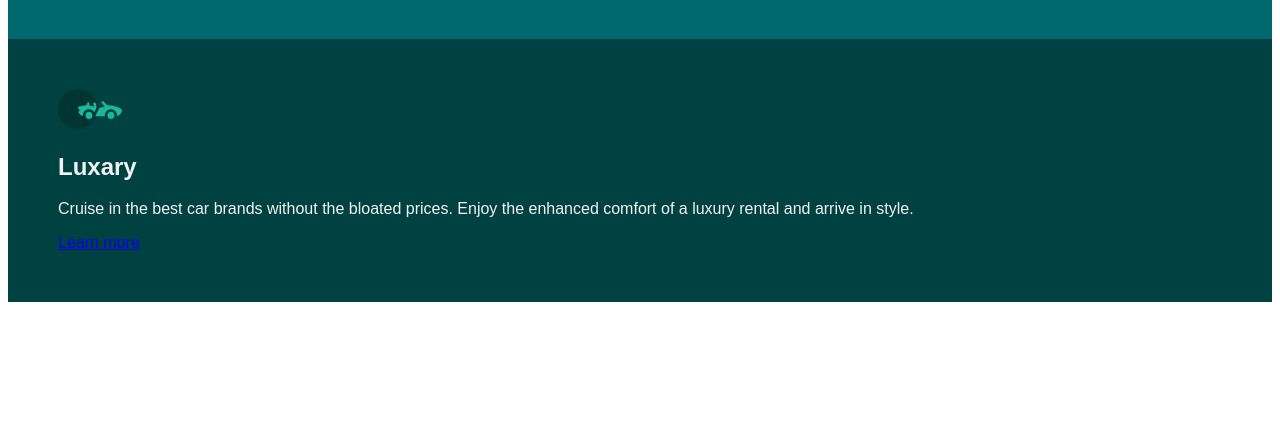
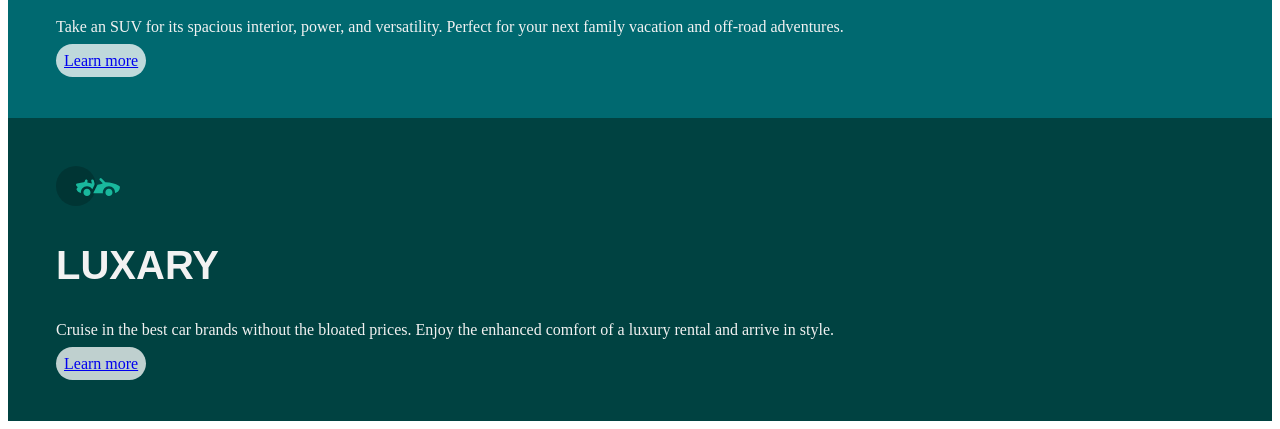
Before and after one commit to Klopikk/3_rocnik_web_java, a plain HTML site: page trojstlcovy_layout/index.html in a window 1280 px wide. Shown: the part 497-926 px from the top of the page. Before the commit the page ends 807 px from the top, so only its background shows below. Drawn offline with Linux system fonts and the light colour scheme; a web font is replaced by a local one.

Commit message:
skoro hotovo

```diff
--- a/trojstlcovy_layout/assets/css/style.css
+++ b/trojstlcovy_layout/assets/css/style.css
@@ -13,15 +13,18 @@
 }
 
 body {
-font-family: "Big Shoulders", sans-serif;
 color: var(--svetloseda);
 }
 p.a{
     font-family: "Lexand Deca", sans-serif;
+    font-size: 1.1rem;
+    font-weight: 300;
+    line-height: 1.8rem;
+
 }
 
 section{
-    padding: 50px;
+    padding: 3rem;
 
 }
 .autosedany{
@@ -33,3 +36,17 @@ section{
 .autoluxary{
     background-color: var(--tmava-cyan);
 }
+h2{
+    font-size: 2.5rem;
+    font-family: "Big Shoulders", sans-serif;
+    text-transform: uppercase;
+}
+
+a{
+    padding: 0.5rem ;
+    background-color: var(--transparentna-biela);
+    text-decoration: none underline;
+    border-radius: 30px;
+    margin: 4rem 0;
+
+}
--- a/trojstlcovy_layout/index.html
+++ b/trojstlcovy_layout/index.html
@@ -21,7 +21,7 @@
 
      <p>Choose a sedan for it affordabily and excellent fuel economy. Ideal for cruising in the city or on your next road trip.</p>
 
-     <a href="a">Learn more</a>
+     <a href="a" class="button">Learn more</a>
 
    </section>
 
@@ -33,7 +33,7 @@
 
     <p>Take an SUV for its spacious interior, power, and versatility. Perfect for your next family vacation and off-road adventures.</p>
 
-    <a href="a">Learn more</a>
+    <a href="a" class="button">Learn more</a>
 
   </section>
 
@@ -47,7 +47,7 @@
     <p>Cruise in the best car brands without the bloated prices. Enjoy the enhanced comfort of a luxury rental and arrive in style.
     </p>
 
-    <a href="a">Learn more</a>
+    <a href="a" class="button">Learn more</a>
 
   </section>
 
```
